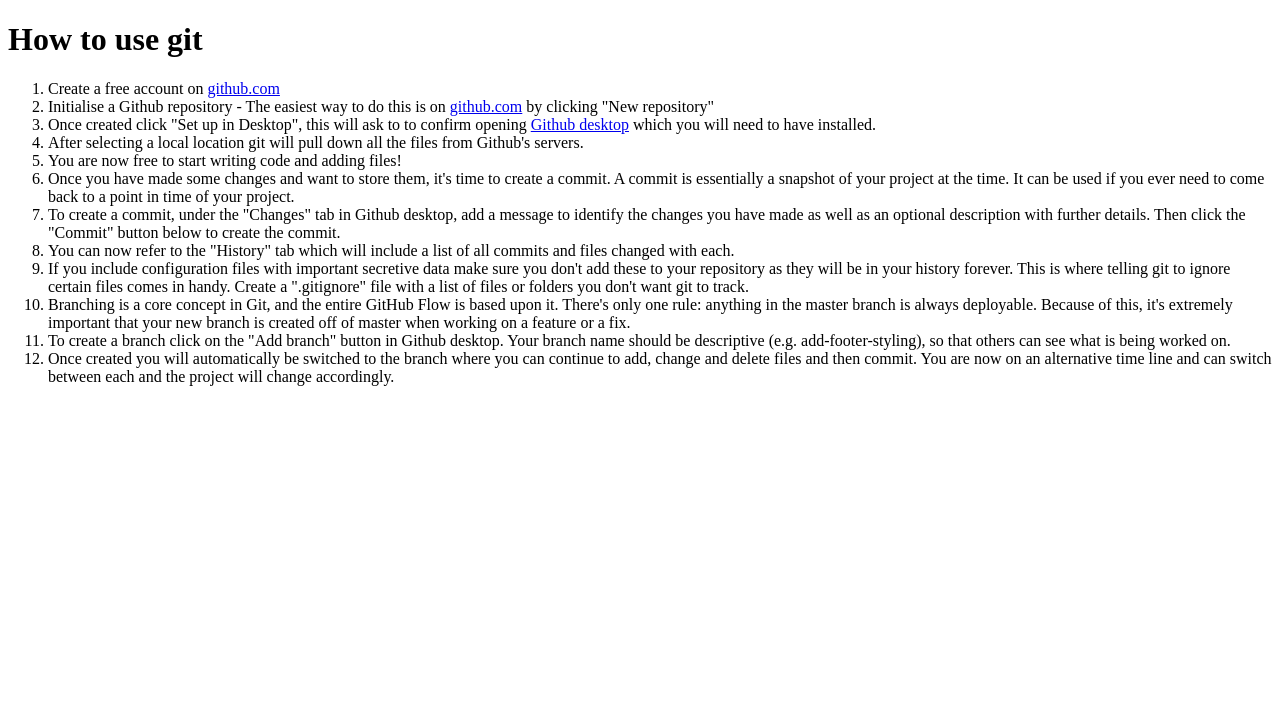
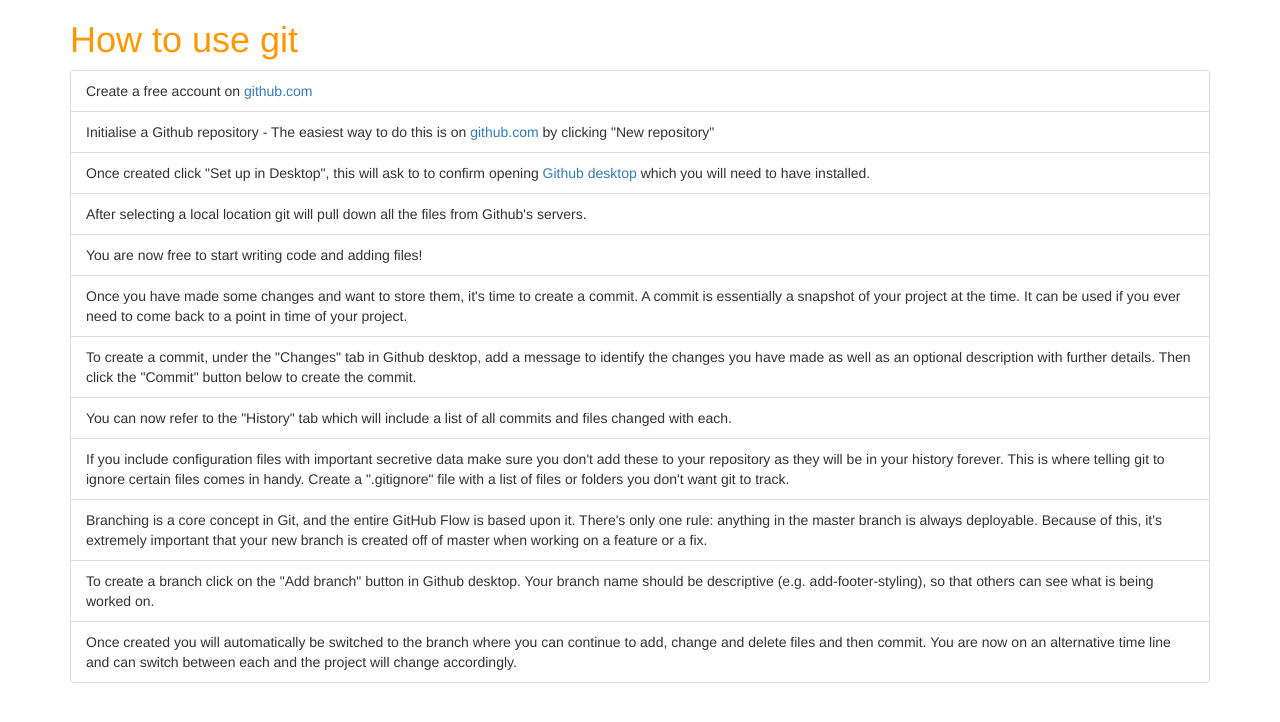
Before and after one commit to maryo222/using-git, a plain HTML site: page index.html in a window 1280 px wide. Drawn offline with nearby package versions, Linux system fonts and the light colour scheme.

Commit message:
CSS styling

```diff
--- /dev/null
+++ b/css/main.css
@@ -0,0 +1,3 @@
+.fancy-heading {
+  color: #FF9800;
+}
--- a/index.html
+++ b/index.html
@@ -5,48 +5,56 @@
   <meta http-equiv="X-UA-Compatible" content="IE=Edge">
 
   <title>Git walk-through</title>
+
+  <link rel="stylesheet" type="text/css" href="https://maxcdn.bootstrapcdn.com/bootstrap/3.3.7/css/bootstrap.min.css">
+
+  <link rel="stylesheet" type="text/css" href="css/main.css">
 </head>
 <body>
-  <h1>How to use git</h1>
+  <div class="container">
+    <h1 class="fancy-heading">How to use git</h1>
 
-  <ol>
-    <li>
+    <ol class="list-group">
+      <li class="list-group-item">
         Create a free account on <a href="https://github.com" target="_blank">github.com</a>
       </li>
-    <li>
+      <li class="list-group-item">
         Initialise a Github repository - The easiest way to do this is on <a href="https://github.com" target="_blank">github.com</a> by clicking "New repository"
       </li>
-    <li>
+      <li class="list-group-item">
         Once created click "Set up in Desktop", this will ask to to confirm opening <a href="https://desktop.github.com/">Github desktop</a> which you will need to have installed.
       </li>
-    <li>
+      <li class="list-group-item">
         After selecting a local location git will pull down all the files from Github's servers.
       </li>
-    <li>
+      <li class="list-group-item">
         You are now free to start writing code and adding files!
       </li>
-    <li>
+      <li class="list-group-item">
         Once you have made some changes and want to store them, it's time to create a commit. A commit is essentially a snapshot of your project at the time. It can be used if you ever need to come back to a point in time of your project.
       </li>
-    <li>
+      <li class="list-group-item">
         To create a commit, under the "Changes" tab in Github desktop, add a message to identify the changes you have made as well as an optional description with further details. Then click the "Commit" button below to create the commit.
       </li>
-    <li>
+      <li class="list-group-item">
         You can now refer to the "History" tab which will include a list of all commits and files changed with each.
       </li>
-    <li>
+      <li class="list-group-item">
         If you include configuration files with important secretive data make sure you don't add these to your repository as they will be in your history forever. This is where telling git to ignore certain files comes in handy. Create a ".gitignore" file with a list of files or folders you don't want git to track.
       </li>
-    <li>
+      <li class="list-group-item">
         Branching is a core concept in Git, and the entire GitHub Flow is based upon it. There's only one rule: anything in the master branch is always deployable.
         Because of this, it's extremely important that your new branch is created off of master when working on a feature or a fix.
       </li>
-    <li>
+      <li class="list-group-item">
         To create a branch click on the "Add branch" button in Github desktop. Your branch name should be descriptive (e.g. add-footer-styling), so that others can see what is being worked on.
       </li>
-    <li>
+      <li class="list-group-item">
         Once created you will automatically be switched to the branch where you can continue to add, change and delete files and then commit. You are now on an alternative time line and can switch between each and the project will change accordingly.
       </li>
     </ol>
+  </div>
+
+  <script src="https://maxcdn.bootstrapcdn.com/bootstrap/3.3.7/js/bootstrap.min.js"></script>
 </body>
 </html>
```
Lines whose indentation alone changed are shown as unchanged.
